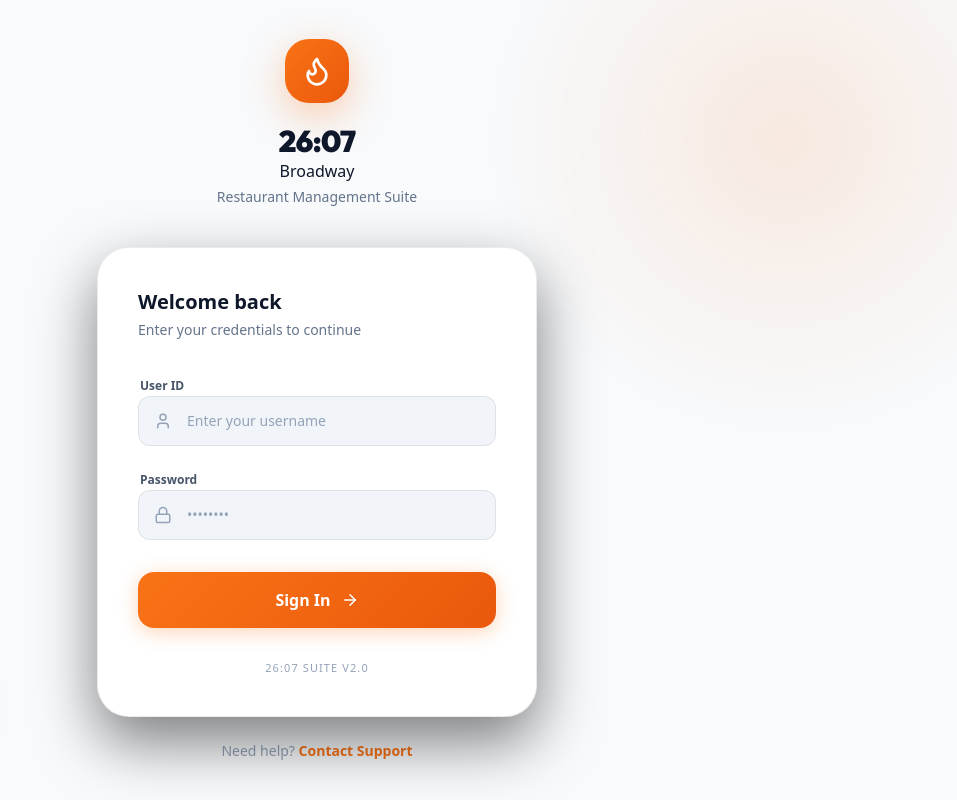
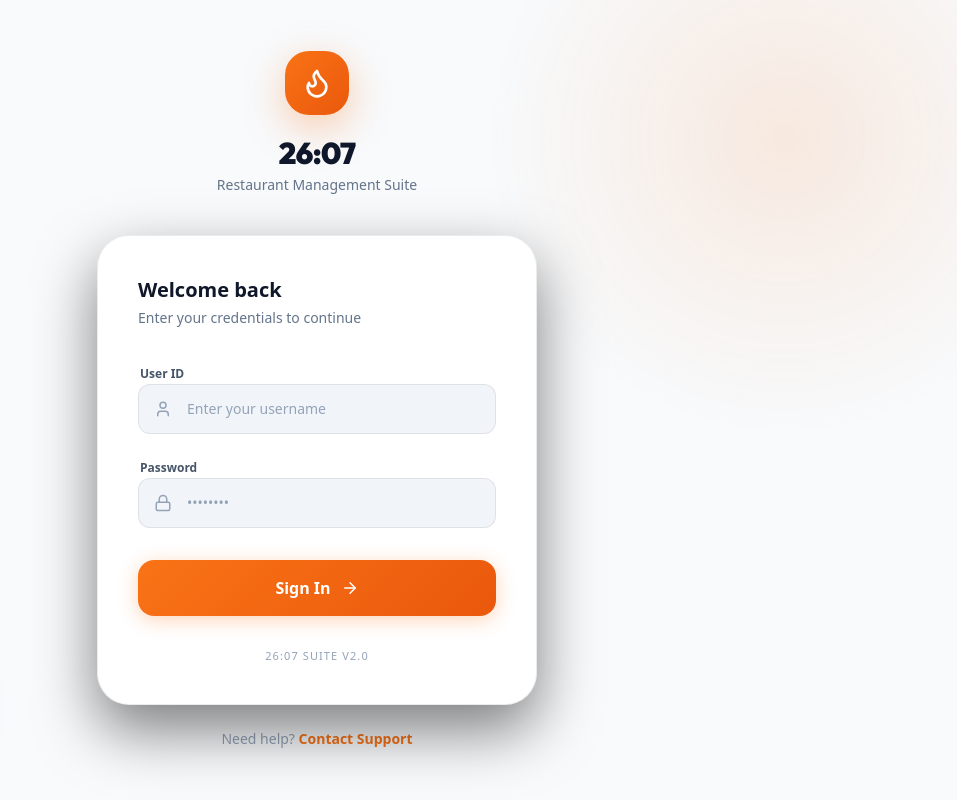
Before and after one commit to Shahinshac/restaurant-billing, a Next.js app in the folder frontend/: page /login in a window 1280 px wide. Shown: the whole page, without its empty margins (323-1280 px from the left). Built offline with nearby package versions, Linux system fonts and the light colour scheme; no server answers.

Commit message:
fix: remove accidental text leaks that would break the build

```diff
--- a/frontend/src/app/login/page.tsx
+++ b/frontend/src/app/login/page.tsx
@@ -61,7 +61,6 @@ export default function LoginPage() {
           <h1 className="text-3xl font-black tracking-tight" style={{ fontFamily: 'var(--font-outfit), sans-serif', color: 'var(--text-primary)' }}>
             26:07
           </h1>
- Broadway
           <p className="text-sm mt-1 font-medium" style={{ color: 'var(--text-tertiary)' }}>
             Restaurant Management Suite
           </p>
--- a/package.json
+++ b/package.json
@@ -2,7 +2,6 @@
   "name": "restaurant-management-system",
   "version": "1.0.0",
   "description": "Restaurant Management System - Table, POS & KDS",
- Broadway
   "scripts": {
     "dev:backend": "node backend/server.js",
     "dev:frontend": "cd frontend && npm run dev",
```
